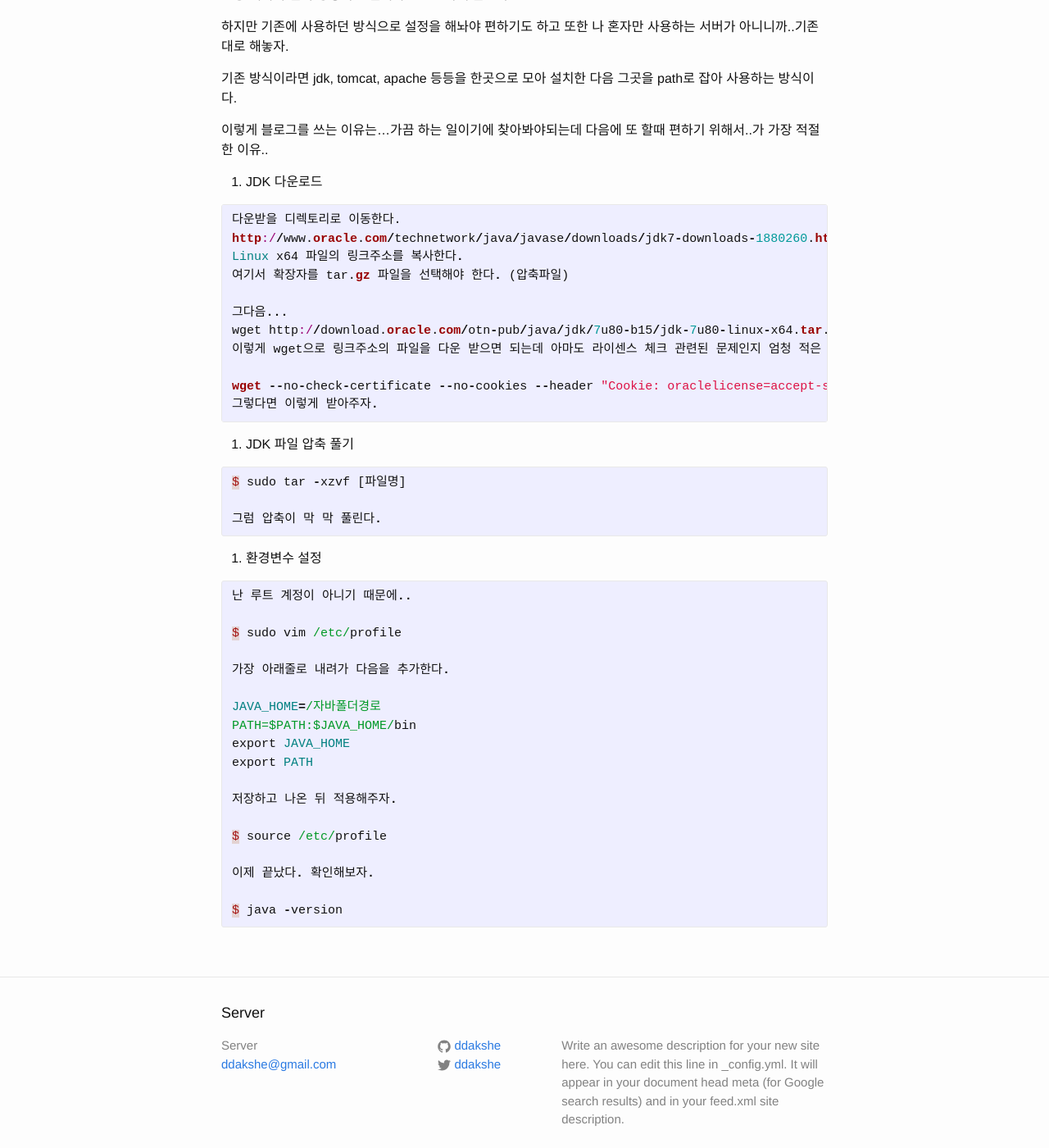
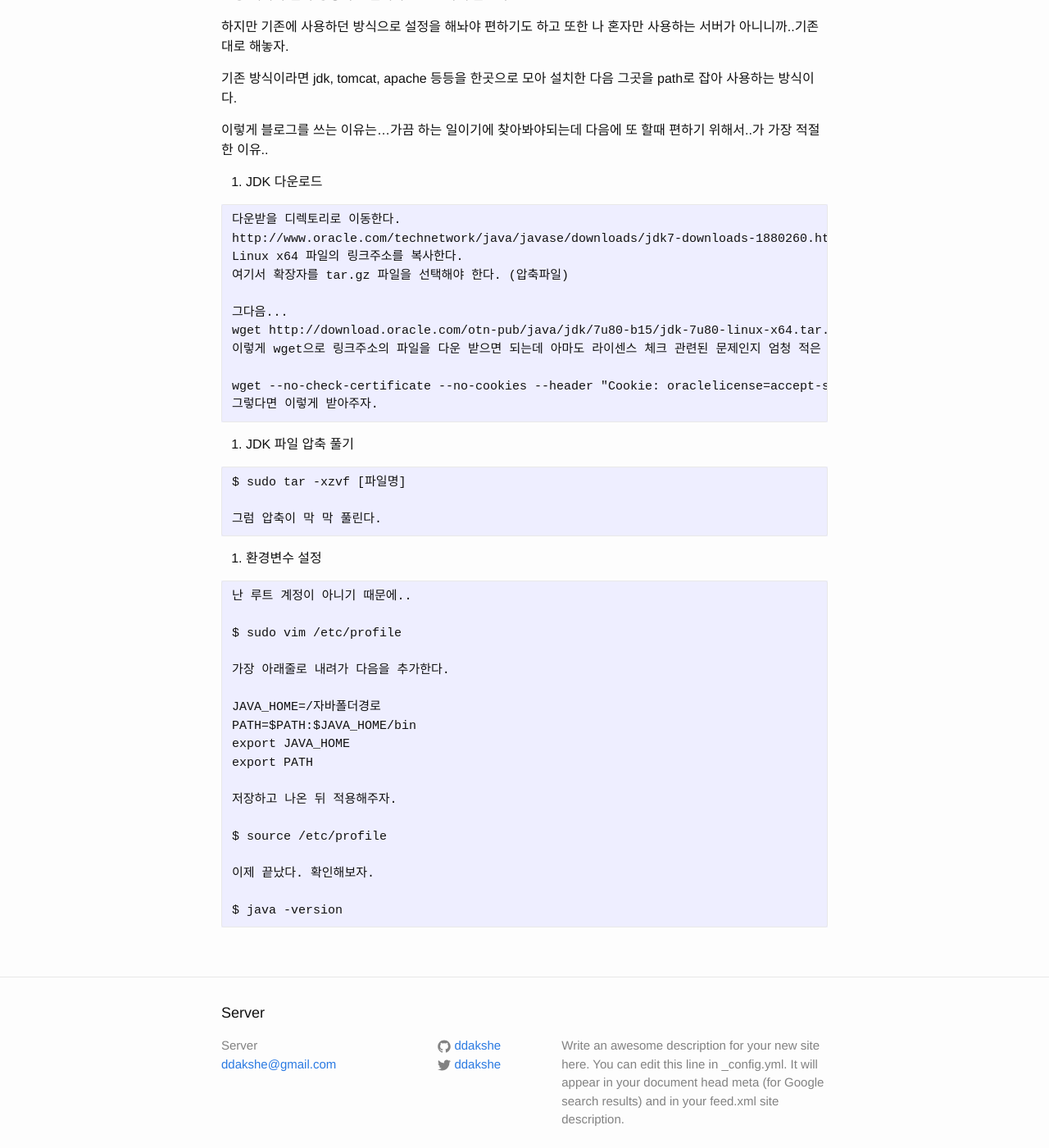
Before and after one commit to ddakshe/blog-server, a Jekyll site: the page built from _posts/2015-11-18-java.markdown, in a window 1280 px wide and 1400 px high, scrolled down 257 px. Shown: the whole window at 82% size. Built offline with Jekyll 4.4.1, drawn with Linux system fonts in a browser that asks for light colours.

Commit message:
하이라이트 삭제

````diff
--- a/_posts/2015-11-18-java.markdown
+++ b/_posts/2015-11-18-java.markdown
@@ -16,7 +16,7 @@ categories: jekyll update
 
 1. JDK 다운로드
 
-{% highlight ruby %}
+```
 다운받을 디렉토리로 이동한다.
 http://www.oracle.com/technetwork/java/javase/downloads/jdk7-downloads-1880260.html 사이트에 들어간 뒤
 Linux x64 파일의 링크주소를 복사한다.
@@ -28,21 +28,20 @@ wget http://download.oracle.com/otn-pub/java/jdk/7u80-b15/jdk-7u80-linux-x64.tar
 
 wget --no-check-certificate --no-cookies --header "Cookie: oraclelicense=accept-securebackup-cookie" http://download.oracle.com/otn-pub/java/jdk/7u80-b15/jdk-7u80-linux-x64.tar.gz
 그렇다면 이렇게 받아주자.
-{% endhighlight %}
+```
 
 
 2. JDK 파일 압축 풀기
 
-{% highlight ruby %}
+```
 $ sudo tar -xzvf [파일명]
 
 그럼 압축이 막 막 풀린다.
-{% endhighlight %}
-
+```
 
 3. 환경변수 설정
 
-{% highlight ruby %}
+```
 난 루트 계정이 아니기 때문에..
 
 $ sudo vim /etc/profile
@@ -61,4 +60,4 @@ $ source /etc/profile
 이제 끝났다. 확인해보자.
 
 $ java -version
-{% endhighlight %}
+```
````
